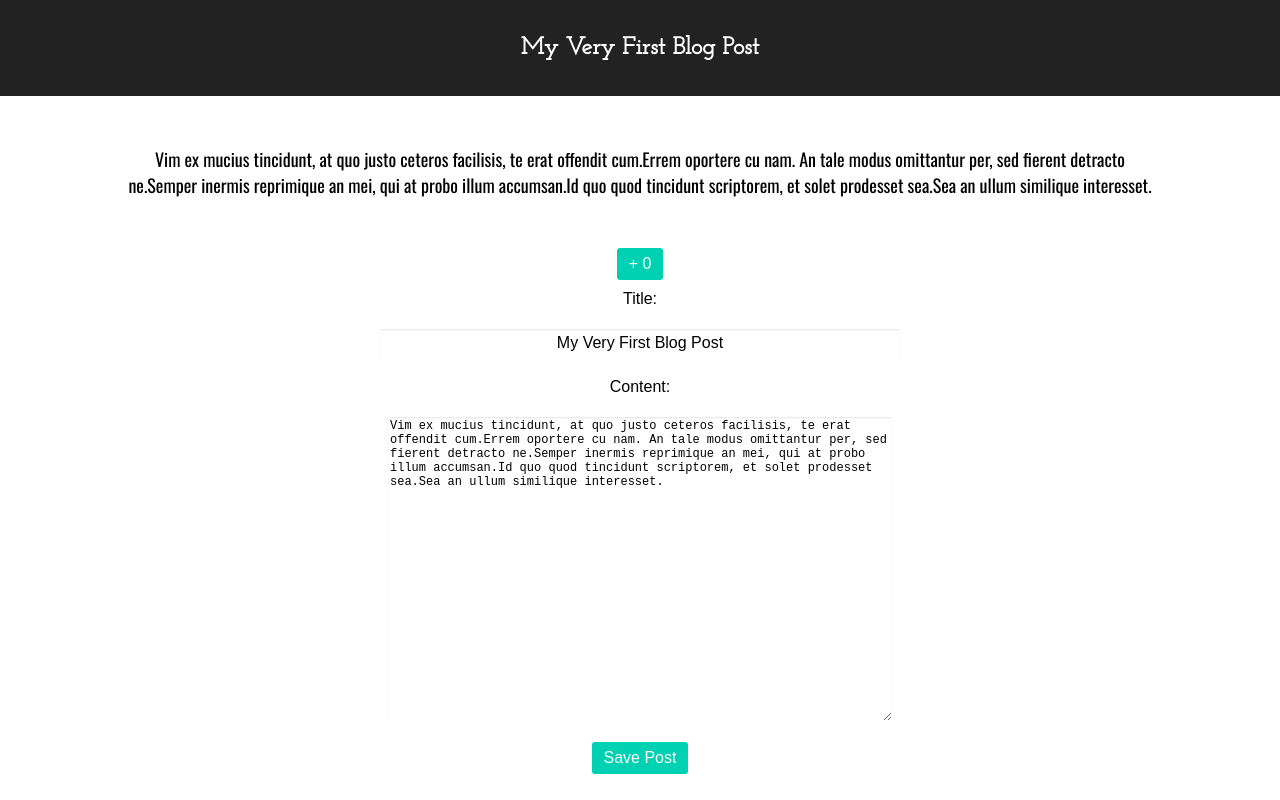
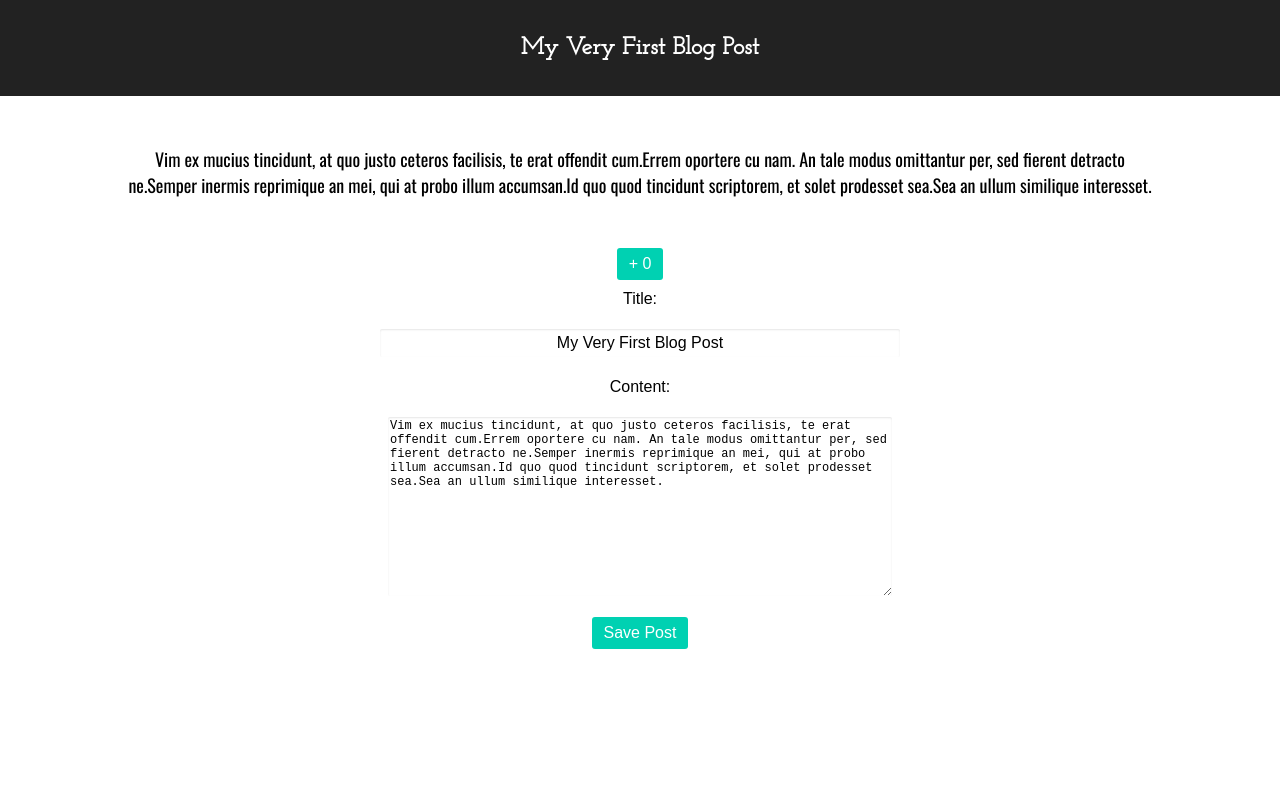
Before and after one commit to deniztetik/state-props-context, a React (Create React App) app: page / in a window 1280 px wide. Built offline with nearby package versions, Linux system fonts and the light colour scheme.

Commit message:
Change height for textarea

```diff
--- a/src/EditForm.css
+++ b/src/EditForm.css
@@ -23,7 +23,7 @@
 
 .edit-post__content {
   width: 500px;
-  height: 300px;
+  height: 175px;
   font-size: 0.75rem;
   border-radius: 3px;
   border: 1px solid transparent;
```
